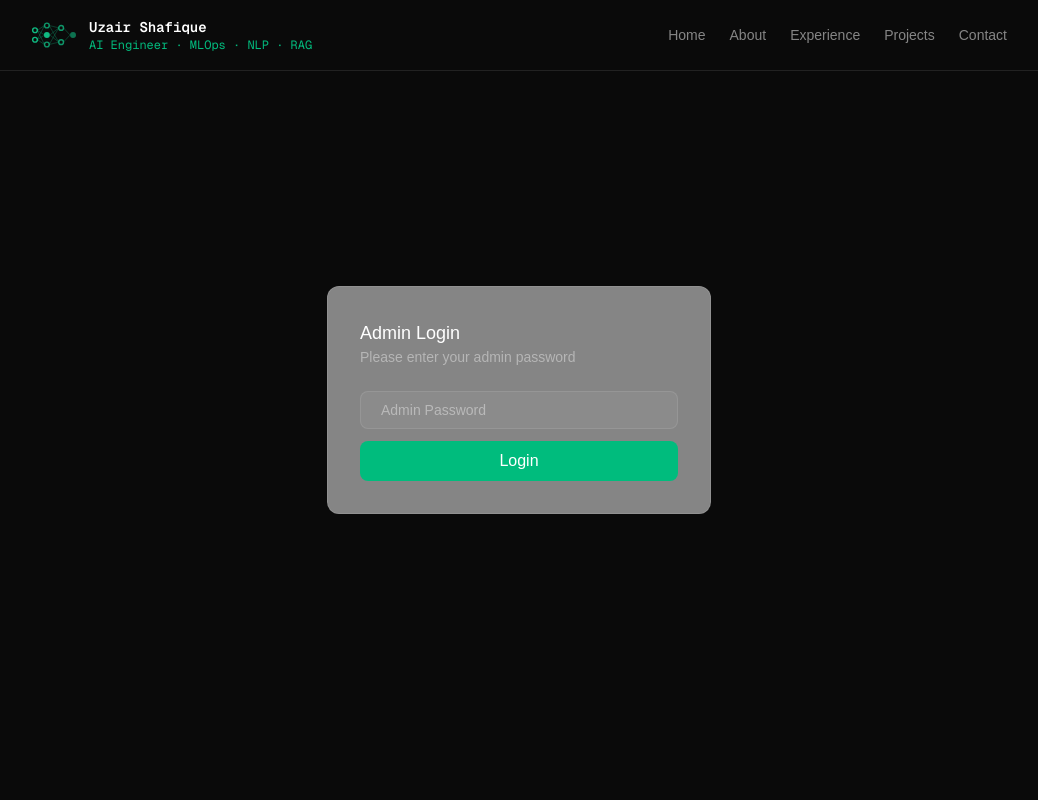
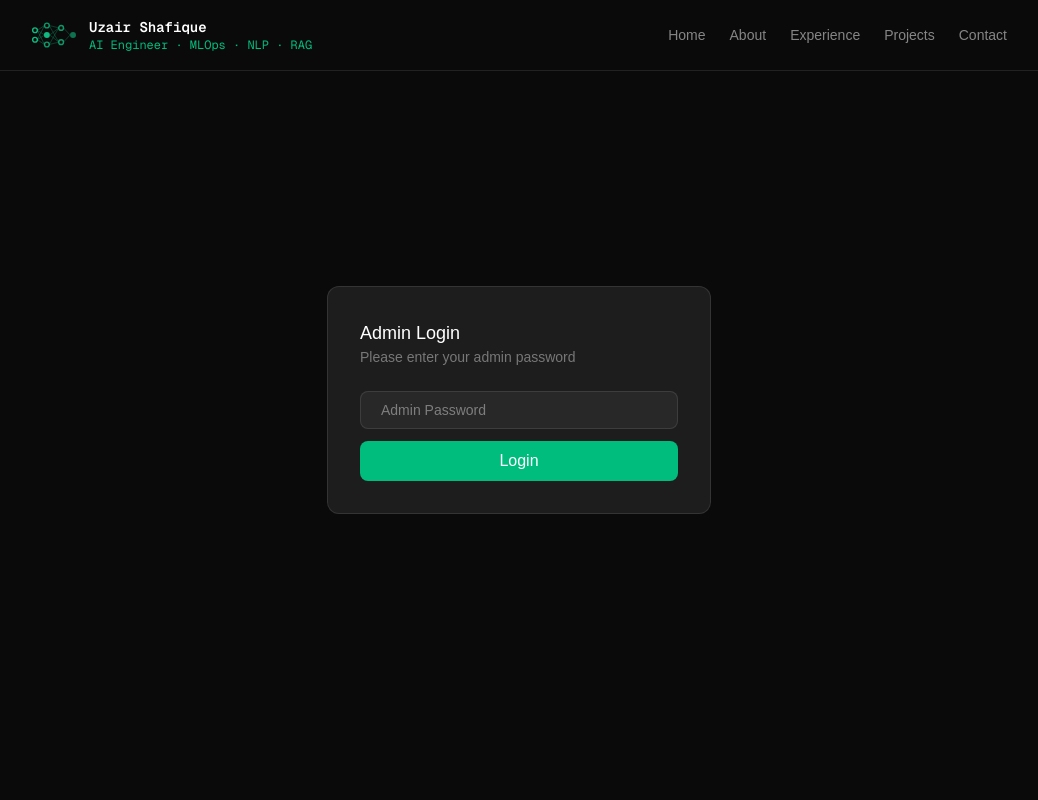
Before and after one commit to ozairshafique/ai-engineer-portfolio, a Next.js app: page /admin in a window 1280 px wide. Shown: the top 800 px of the page, without its empty margins (121-1159 px from the left). Built offline with nearby package versions, Linux system fonts and the light colour scheme.

Commit message:
update admin login background color for better contrast

```diff
--- a/app/admin/page.tsx
+++ b/app/admin/page.tsx
@@ -100,7 +100,7 @@ export default function AdminPage() {
   if (!isAuthenticated) {
     return (
       <main className="min-h-screen flex items-center justify-center">
-        <div className="w-full max-w-sm p-8 border border-white/10 rounded-xl bg-white/50">
+        <div className="w-full max-w-sm p-8 border border-white/10 rounded-xl bg-[#1d1d1d]">
           <h1 className="text-lg font-medium">Admin Login</h1>
           <p className="text-white/40 text-sm mb-6">
             Please enter your admin password
```
